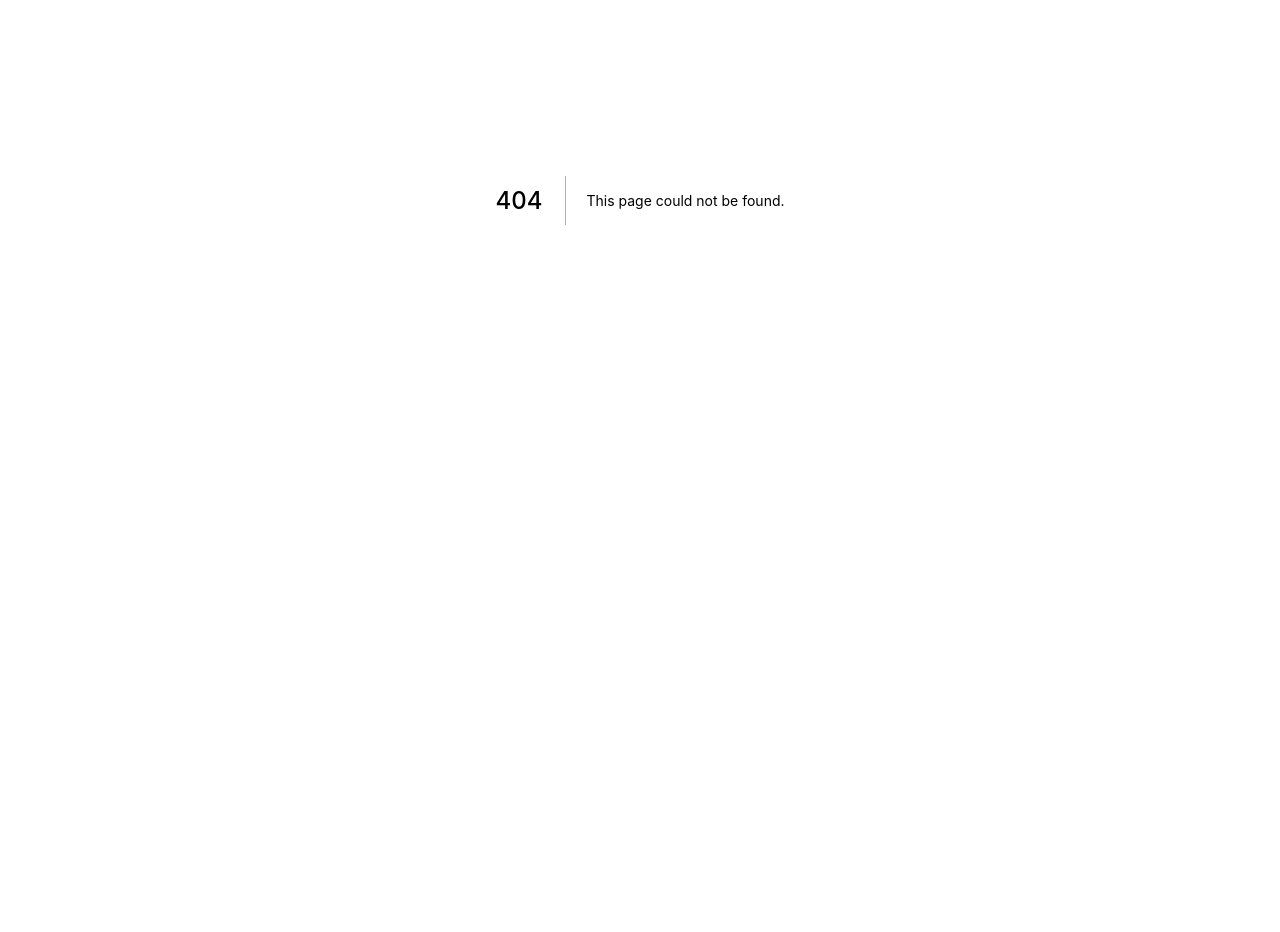
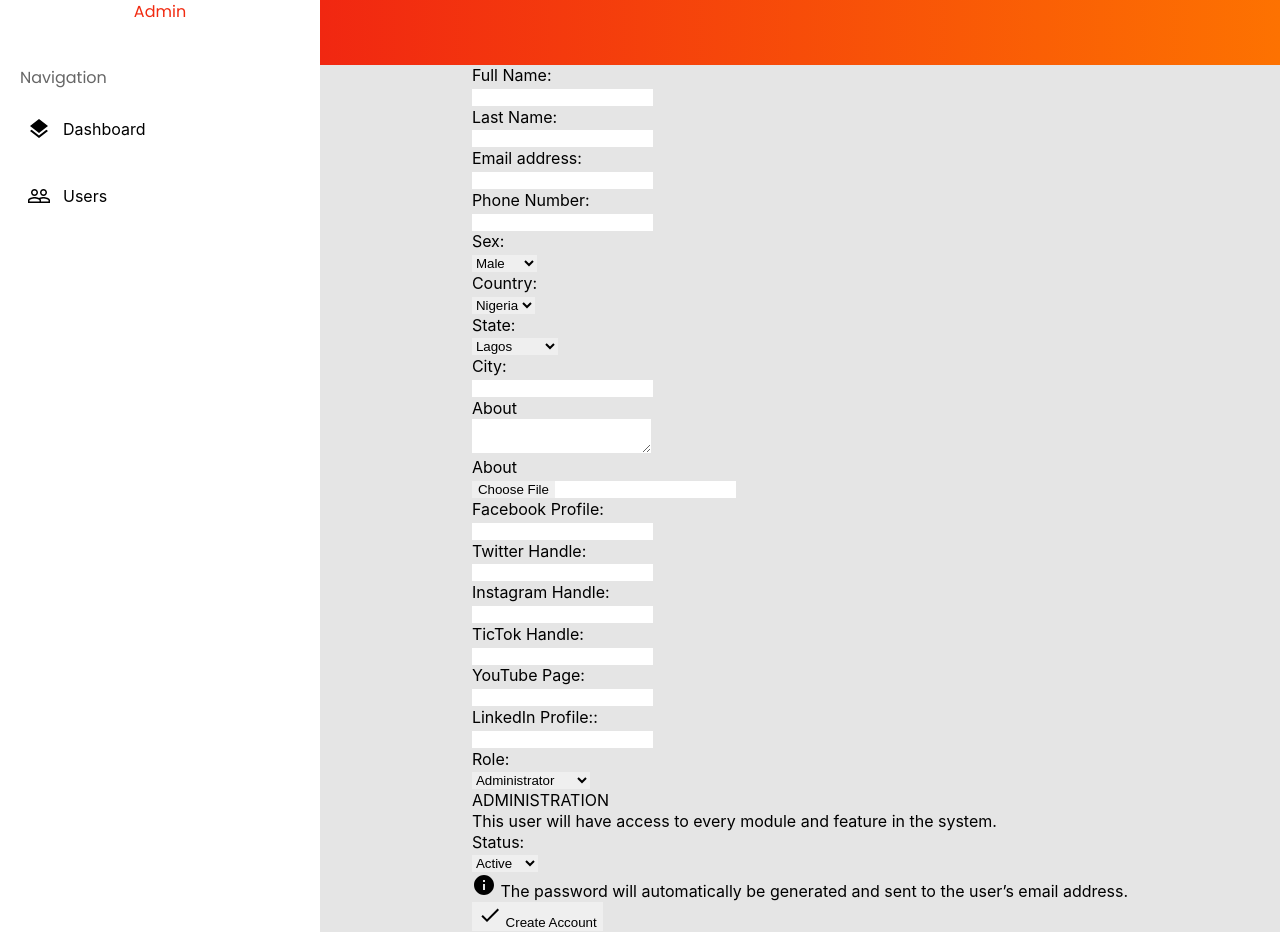
Before and after one commit to CodingMage/Frontenf-test, a Next.js app: page /createadmin in a window 1280 px wide. Before the commit this address had no page. Shown: the part 200-1132 px from the top of the page. Before the commit the page ends 800 px from the top, so only its background shows below. Built offline with nearby package versions, Linux system fonts and the light colour scheme; a web font is replaced by a local one.

Commit message:
admin form markup complete

```diff
--- a/component/shared/Layout.js
+++ b/component/shared/Layout.js
@@ -36,9 +36,7 @@ function Layout({ route, msg, main }) {
             </div>
           </div>
 
-          <div className="main">
-            <div className="main__content">{main}</div>
-          </div>
+          <div className="main">{main}</div>
         </div>
       </div>
     </div>
--- /dev/null
+++ b/component/shared/adminForm.js
@@ -0,0 +1,198 @@
+import InfoIcon from "@material-ui/icons/Info";
+import DoneIcon from "@material-ui/icons/Done";
+
+function AdminForm() {
+  return (
+    <div className="adminform">
+      <div className="adminform__paper">
+        <div className="form">
+          <div className="form__1">
+            <div className="form__1-input">
+              <div className="form__1-input__label">Full Name:</div>
+              <div className="form__1-input__input">
+                <input type="text" />
+              </div>
+            </div>
+
+            <div className="form__1-input">
+              <div className="form__1-input__label">Last Name:</div>
+              <div className="form__1-input__input">
+                <input type="text" />
+              </div>
+            </div>
+          </div>
+
+          <div className="form__1">
+            <div className="form__1-input">
+              <div className="form__1-input__label">Email address:</div>
+              <div className="form__1-input__input">
+                <input type="text" />
+              </div>
+            </div>
+
+            <div className="form__1-input">
+              <div className="form__1-input__label">Phone Number:</div>
+              <div className="form__1-input__input">
+                <input type="text" />
+              </div>
+            </div>
+          </div>
+
+          <div className="form__2-input">
+            <div className="form__2-input__label">Sex:</div>
+            <div className="form__2-input__input">
+              <select>
+                <option selected value="Nigeria">
+                  Male
+                </option>
+                <option value="Female">Female</option>
+              </select>
+            </div>
+          </div>
+
+          <div className="form__2-input">
+            <div className="form__2-input__label">Country:</div>
+            <div className="form__2-input__input">
+              <select>
+                <option selected value="Nigeria">
+                  Nigeria
+                </option>
+                <option value="UAE">UAE</option>
+              </select>
+            </div>
+          </div>
+
+          <div className="form__1">
+            <div className="form__1-input">
+              <div className="form__1-input__label">State:</div>
+              <div className="form__1-input__input">
+                <select>
+                  <option selected value="Lagos">
+                    Lagos
+                  </option>
+                  <option value="Ogun state">Ogun state</option>
+                </select>
+              </div>
+            </div>
+
+            <div className="form__1-input">
+              <div className="form__1-input__label">City:</div>
+              <div className="form__1-input__input">
+                <input type="text" />
+              </div>
+            </div>
+          </div>
+
+          <div className="form__1-input">
+            <div className="form__1-input__label">About</div>
+            <div className="form__1-input__input">
+              <textarea name="about"></textarea>
+            </div>
+          </div>
+
+          <div className="form__3-input">
+            <div className="form__3-input__label">About</div>
+            <div className="form__3-input__input">
+              <button>Choose File</button>
+              <input type="text" />
+            </div>
+          </div>
+
+          <div className="form__1">
+            <div className="form__1-input">
+              <div className="form__1-input__label">Facebook Profile:</div>
+              <div className="form__1-input__input">
+                <input type="text" />
+              </div>
+            </div>
+
+            <div className="form__1-input">
+              <div className="form__1-input__label">Twitter Handle:</div>
+              <div className="form__1-input__input">
+                <input type="text" />
+              </div>
+            </div>
+          </div>
+
+          <div className="form__1">
+            <div className="form__1-input">
+              <div className="form__1-input__label">Instagram Handle:</div>
+              <div className="form__1-input__input">
+                <input type="text" />
+              </div>
+            </div>
+
+            <div className="form__1-input">
+              <div className="form__1-input__label">TicTok Handle:</div>
+              <div className="form__1-input__input">
+                <input type="text" />
+              </div>
+            </div>
+          </div>
+
+          <div className="form__1">
+            <div className="form__1-input">
+              <div className="form__1-input__label">YouTube Page:</div>
+              <div className="form__1-input__input">
+                <input type="text" />
+              </div>
+            </div>
+
+            <div className="form__1-input">
+              <div className="form__1-input__label">LinkedIn Profile::</div>
+              <div className="form__1-input__input">
+                <input type="text" />
+              </div>
+            </div>
+          </div>
+
+          <div className="form__2-input">
+            <div className="form__2-input__label">Role:</div>
+            <div className="form__2-input__input">
+              <select>
+                <option selected value="Administrator">
+                  Administrator
+                </option>
+                <option value="Stories Author">Stories Author</option>
+                <option value="Orders Manager">Orders Manager</option>
+              </select>
+            </div>
+          </div>
+
+          <div className="adminWarning">
+            <div className="adminWarning__header">ADMINISTRATION</div>
+
+            <div className="adminWarning__subheader">
+              This user will have access to every module and feature in the
+              system.
+            </div>
+          </div>
+
+          <div className="form__2-input">
+            <div className="form__2-input__label">Status:</div>
+            <div className="form__2-input__input">
+              <select>
+                <option selected value="Administrator">
+                  Active
+                </option>
+                <option value="Stories Author">Inactive</option>
+              </select>
+            </div>
+          </div>
+          <div className="info__warning">
+            <InfoIcon /> The password will automatically be generated and sent
+            to the user’s email address.
+          </div>
+
+          <div className="create-btn">
+            <button>
+              <DoneIcon /> Create Account
+            </button>
+          </div>
+        </div>
+      </div>
+    </div>
+  );
+}
+
+export default AdminForm;
--- /dev/null
+++ b/pages/createadmin.js
@@ -0,0 +1,15 @@
+import AdminForm from "../component/shared/adminForm.js";
+import Layout from "../component/shared/Layout.js";
+function Createadmin() {
+  return (
+    <div>
+      <Layout
+        route="Create Admin"
+        msg="Dashboard   /   All Admin    /   Create Admin"
+        main={<AdminForm />}
+      />
+    </div>
+  );
+}
+
+export default Createadmin;
--- a/pages/dashboard.js
+++ b/pages/dashboard.js
@@ -6,7 +6,7 @@ function dashboard() {
       <Layout
         route="Dashboard"
         msg="Welcome Bosun Jones"
-        main="Dashboard, It Works!"
+        main={<div className="main__content">Dashboard, It Works!</div>}
       />
     </div>
   );
--- a/styles/SCSS/app.scss
+++ b/styles/SCSS/app.scss
@@ -4,3 +4,4 @@
 @import "./global.scss";
 @import "./login.scss";
 @import "./layout.scss";
+@import "./adminform.scss";
--- a/styles/SCSS/layout.scss
+++ b/styles/SCSS/layout.scss
@@ -52,7 +52,7 @@
         display: flex;
         justify-content: center;
         align-items: center;
-        min-height: 50%;
+        min-height: 59.6%;
         &__content {
           font-family: Roboto;
           font-size: 36px;
```
Also changed, not shown: styles/SCSS/adminform.scss (added).
